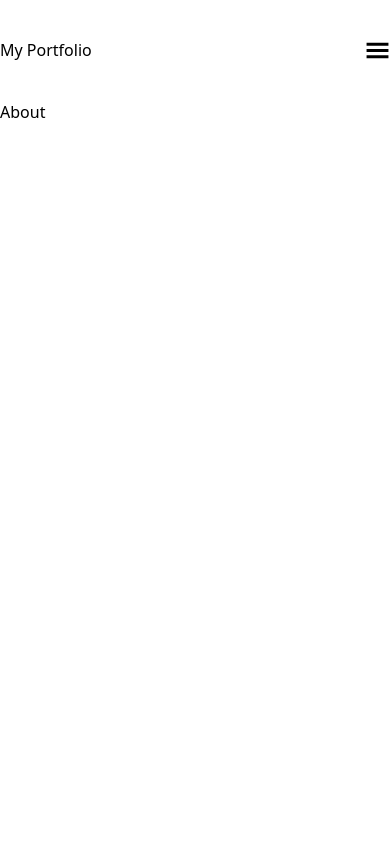
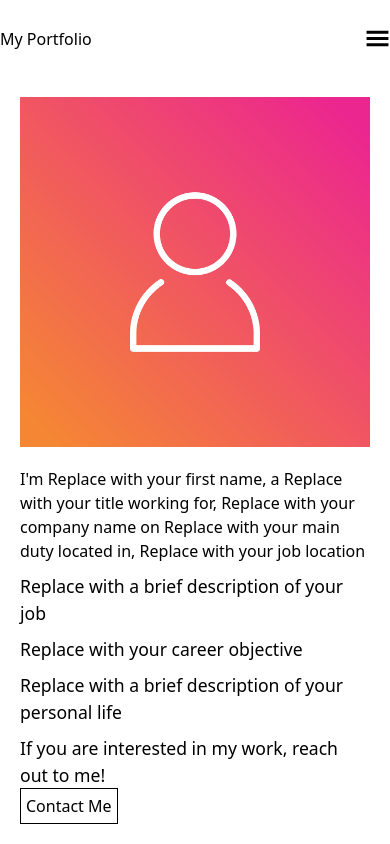
Before and after one commit to javiguerra777/my_portfolio_template, a React (Vite) app: page /about in a window 390 px wide. Built offline with nearby package versions, Linux system fonts and the light colour scheme.

Commit message:
feat(about page): about page layout is built and is responsive

```diff
--- a/src/main.jsx
+++ b/src/main.jsx
@@ -11,4 +11,7 @@ ReactDOM.createRoot(document.getElementById('root')).render(
       <App />
     </BrowserRouter>
   </React.StrictMode>,
-)
+);
+
+
+// Credit to https://pixabay.com/vectors/avatar-icon-placeholder-profile-3814081/ for the placeholder avatar icon
--- a/src/pages/About.jsx
+++ b/src/pages/About.jsx
@@ -1,7 +1,34 @@
+import { NavLink } from 'react-router-dom';
+import PlaceholderImage from '../assets/placeholder_image.png';
+
+// Replace these variables with your information
+const firstName = 'Replace with your first name';
+const jobTitle = 'Replace with your title';
+const company = 'Replace with your company name';
+const mainDuty = 'Replace with your main duty';
+const jobLocation = 'Replace with your job location';
+const briefJobDescription = 'Replace with a brief description of your job';
+const careerObjective = 'Replace with your career objective';
+const personalLife = 'Replace with a brief description of your personal life';
 
 const About = () => {
   return (
-    <div>About</div>
+    <main className="about-container">
+      <section className='about-content-container'>
+        <section className='image-container'>
+          {/* Replace this placeholder image and alt tag with a professional headshot */}
+          <img className='headshot' src={PlaceholderImage} alt="placeholder image" />
+        </section>
+        <section className='description-container'>
+          <h2 className='text-xl font-medium'>I&apos;m {firstName}, a {jobTitle} working for, {company} on {mainDuty} located in, {jobLocation}</h2>
+          <p>{briefJobDescription}</p>
+          <p>{careerObjective}</p>
+          <p>{personalLife}</p>
+          <p className='mb-4'>If you are interested in my work, reach out to me!</p>
+          <NavLink to="/contact" className="contact-me-btn">Contact Me</NavLink>
+        </section>
+      </section>
+    </main>
   )
 }
  export default About;
--- a/src/pages/Contact.jsx
+++ b/src/pages/Contact.jsx
@@ -3,7 +3,6 @@ import { useForm } from "react-hook-form";
 const Contact = () => {
   const { register, handleSubmit } = useForm();
   const onSubmit = (data) => {
-    console.log(data);
     const email = data.email;
     const body = data.body;
     const subject = data.subject;
--- a/src/styles/about.scss
+++ b/src/styles/about.scss
@@ -0,0 +1,45 @@
+.about-container {
+  flex: 1;
+  display: flex;
+  justify-content: center;
+  align-items: center;
+  .about-content-container {
+    display: flex;
+    flex-direction: column;
+    justify-content: center;
+    align-items: center;
+    padding: 20px;
+    @media screen and (min-width: $laptop) {
+      flex-direction: row;
+      height: 80%;
+    }
+    .description-container {
+      margin: 20px 0 0;
+      display: flex;
+      flex-direction: column;
+      align-items: flex-start;
+      height: 100%;
+      width: 100%;
+      @media screen and (min-width: $laptop){
+        margin: 0 0 0 30px;
+      }
+      .contact-me-btn {
+        border: solid 1px black;
+        padding: 5px;
+      }
+      p {
+        font-size: 1.1rem;
+        margin-top: 10px;
+      }
+    }
+    .image-container {
+      height: 100%;
+      width: 100%;
+      .headshot {
+        width: 100%;
+        height: 100%;
+        object-fit: cover;
+      }
+    }
+  }
+}
```
Also changed, not shown: src/assets/placeholder_image.png (added).
